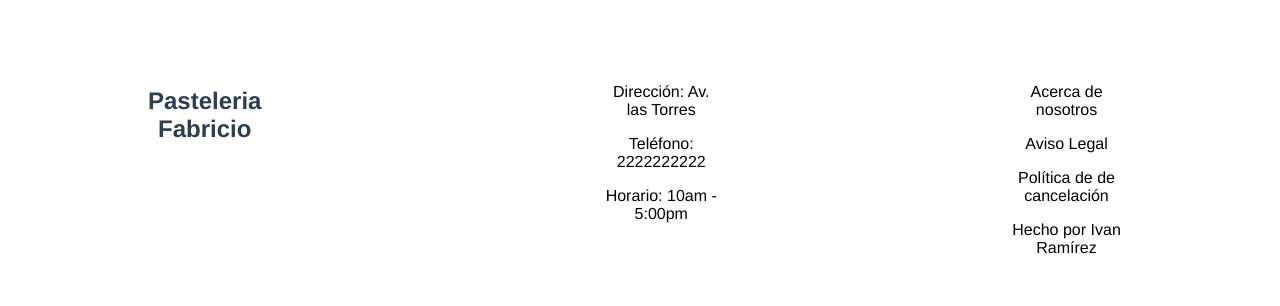
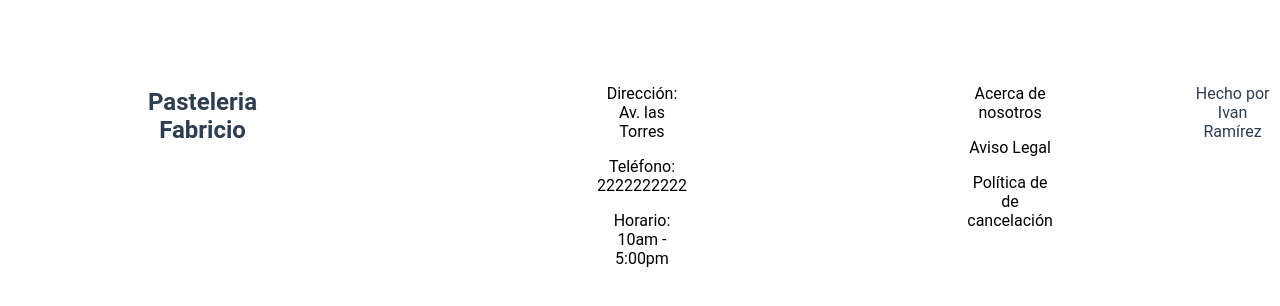
Before and after one commit to Texhnolyze47/pasteleria-vuex, a Vue app: page / in a window 1280 px wide. Shown: the part 1387-1693 px from the top of the page. Built offline with nearby package versions, Linux system fonts and the light colour scheme; some icons are missing.

Commit message:
style: se le dio formato al footer

```diff
--- a/src/App.vue
+++ b/src/App.vue
@@ -27,8 +27,11 @@
 </script>
 
 <style>
+@import url('https://fonts.googleapis.com/css?family=Roboto+Condensed');
+
 #app {
-  font-family: Avenir, Helvetica, Arial, sans-serif;
+
+  font-family: 'Roboto', sans-serif;
   -webkit-font-smoothing: antialiased;
   -moz-osx-font-smoothing: grayscale;
   text-align: center;
--- a/src/components/Footer.vue
+++ b/src/components/Footer.vue
@@ -13,7 +13,9 @@
         <p>Acerca de nosotros</p>
         <p>Aviso Legal</p>
         <p>Política de de cancelación</p>
-        <p>Hecho por Ivan Ramírez</p>
+      </div>
+      <div>
+          <p>Hecho por Ivan Ramírez</p>
       </div>
     </footer>
   </div>
```
